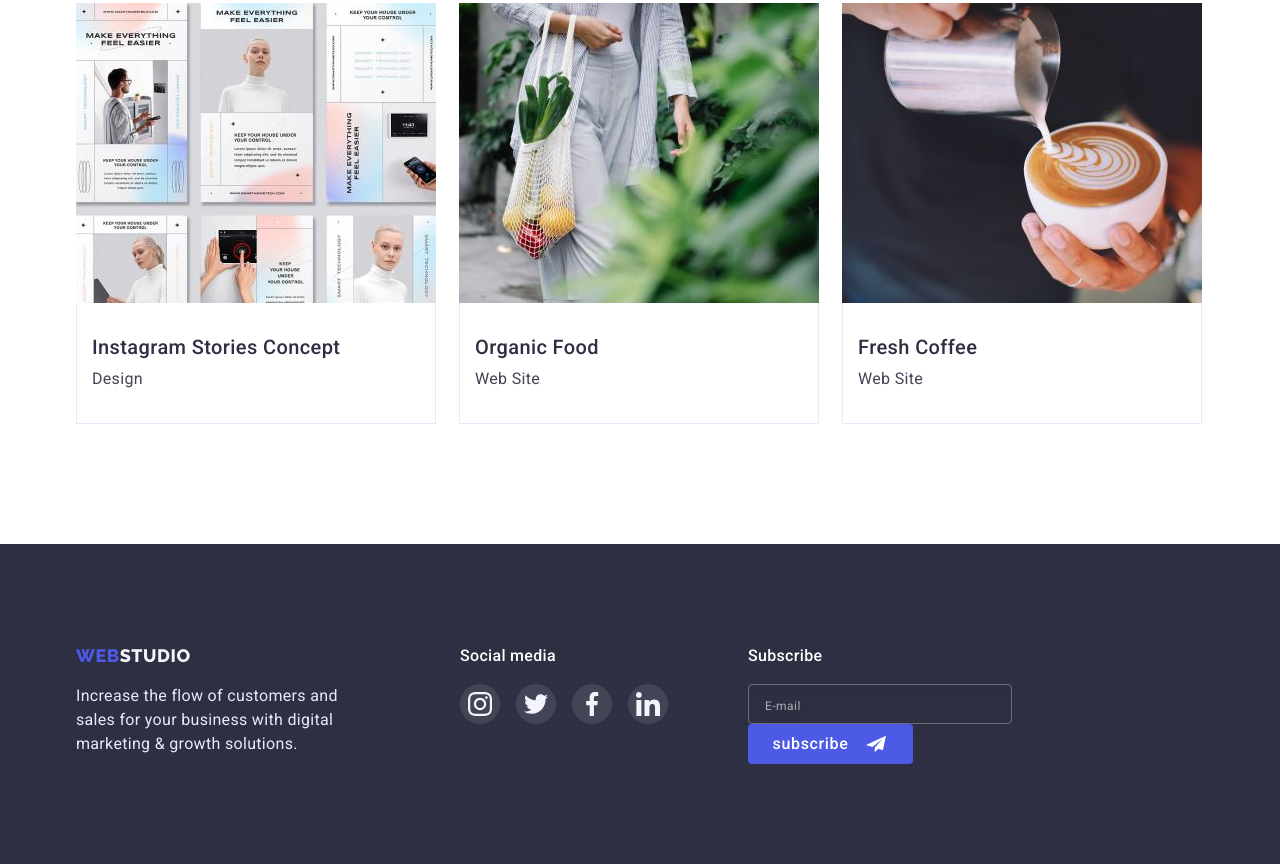
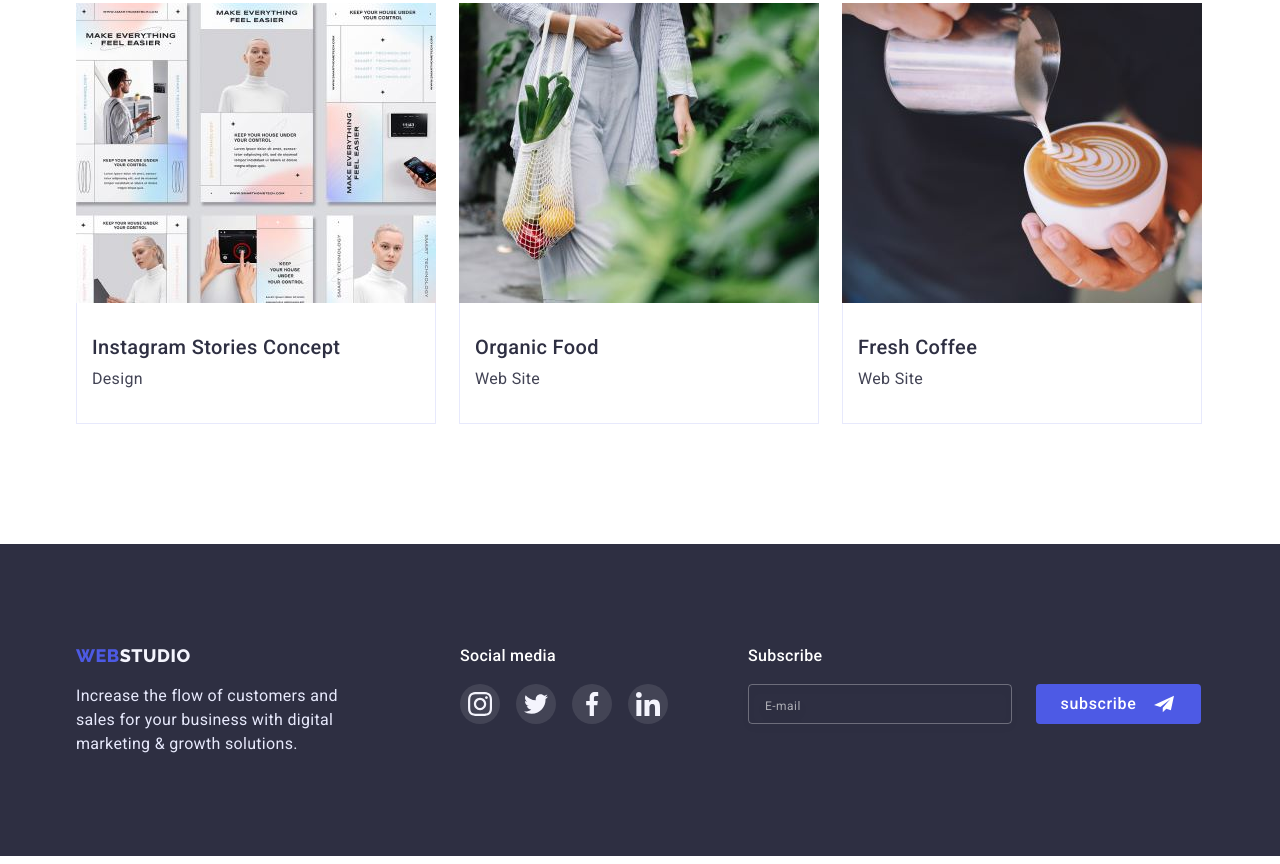
Before and after one commit to AntonAES/goit-markup-hw-06, a plain HTML site: page portfolio.html in a window 1280 px wide. Shown: the part 1226-2090 px from the top of the page. Drawn offline with nearby package versions, Linux system fonts and the light colour scheme.

Commit message:
футер коригування

```diff
--- a/portfolio.html
+++ b/portfolio.html
@@ -347,8 +347,8 @@
 
           <div class="subscribe">
             <p class="subscribe-text">Subscribe</p>
-            <div class="footer-subscribe-cont">
-              <form class="modal-form-footer">
+
+            <form class="footer-form">
               <label class="modal-form-field-footer">
                 <input
                   type="text"
@@ -360,7 +360,6 @@
                   placeholder="E-mail"
                 />
               </label>
-              </form>
               <button type="submit" class="subscribe-btn">
                 subscribe<span class="modal-form-icon-telegram">
                   <svg class="icon-footer-subscribe" width="24" height="20">
@@ -368,7 +367,7 @@
                   </svg>
                 </span>
               </button>
-            </div>
+            </form>
           </div>
         </div>
       </div>
```
Lines whose indentation alone changed are shown as unchanged.
